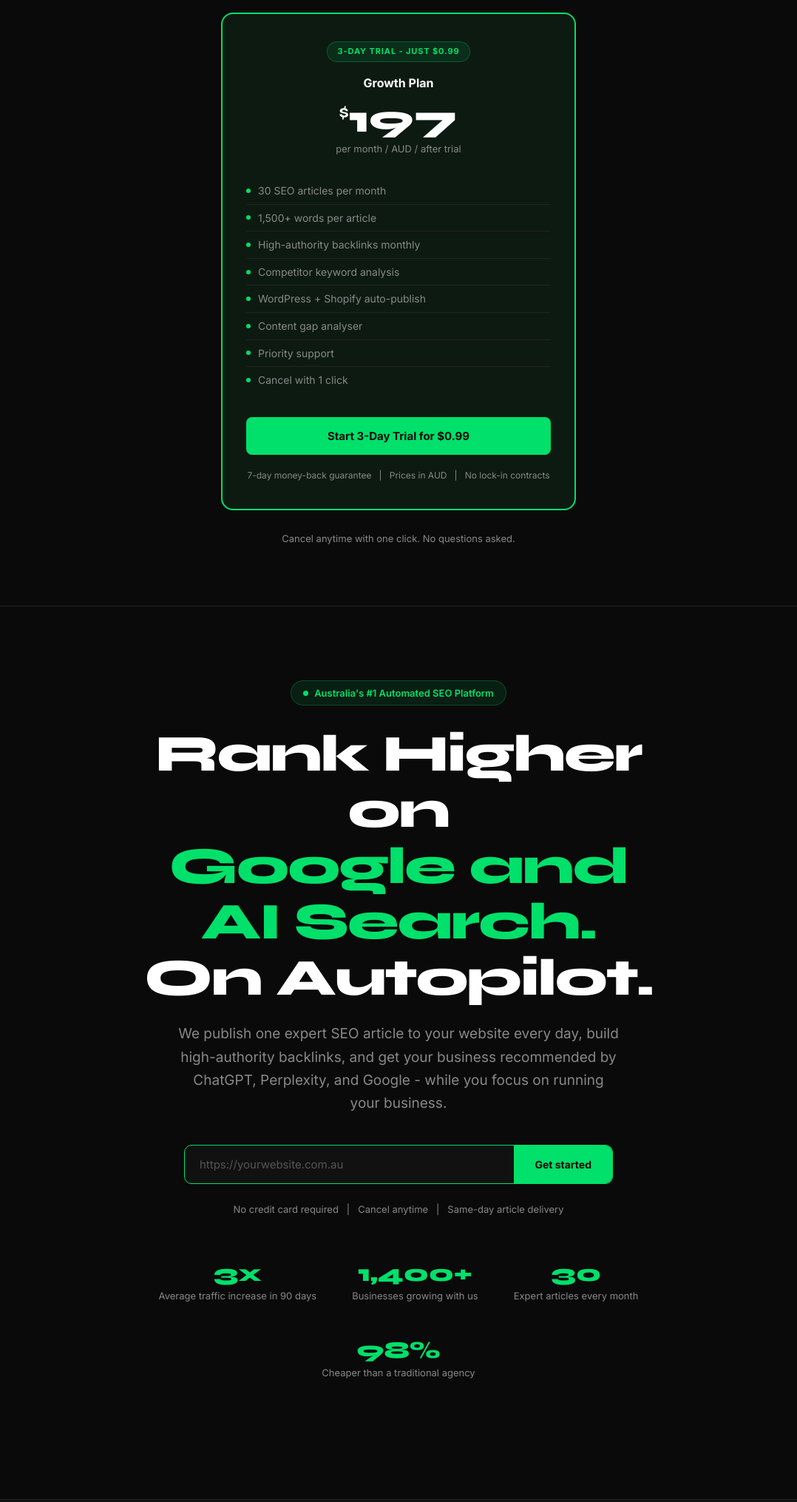
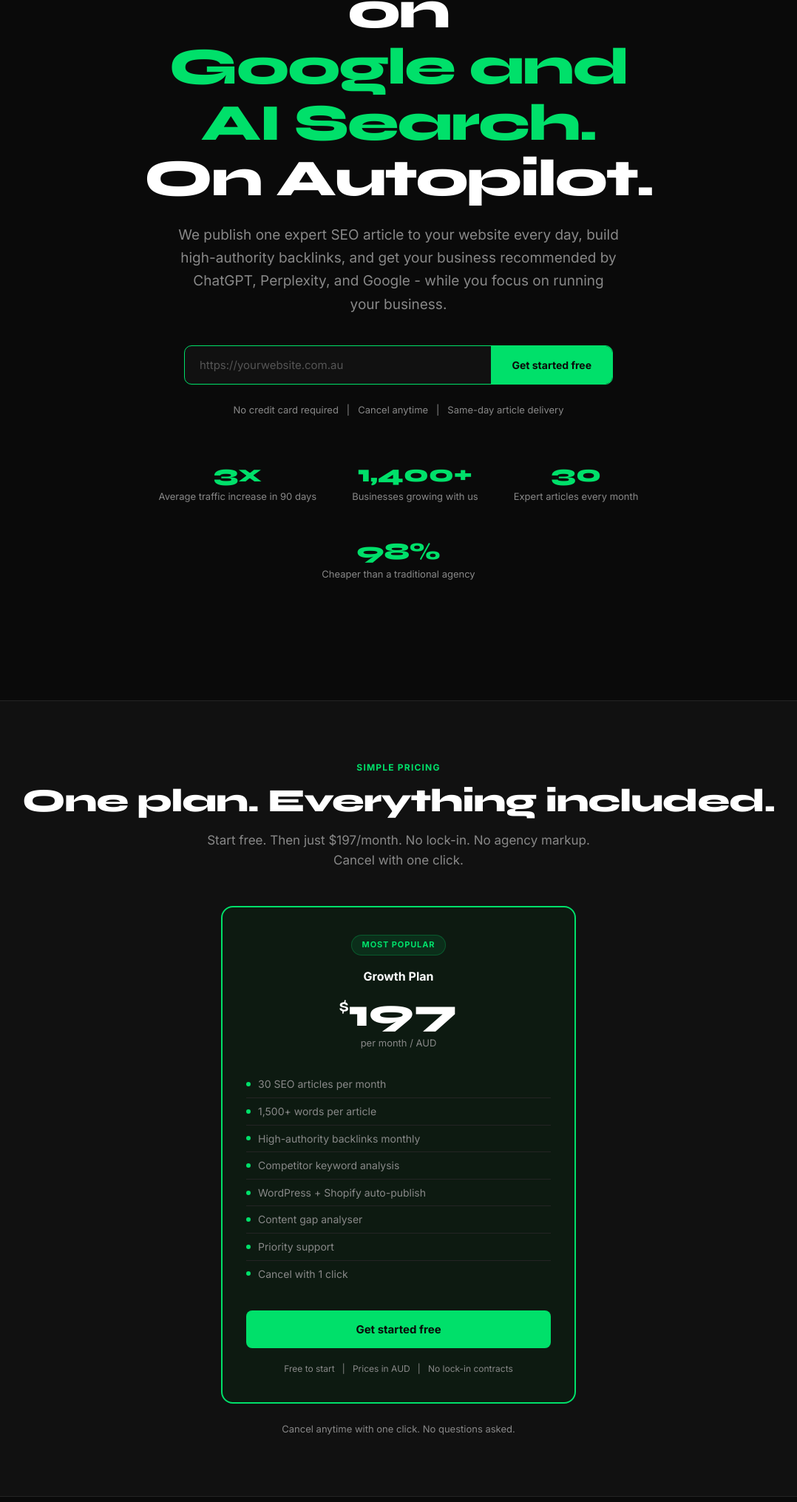
Before and after one commit to AKMRYPROJECTVAR/automateseo-landing, a plain HTML site: page index.html in a window 1280 px wide. Shown: the part 309-2340 px from the top of the page at 74% size, without its empty margins (101-1179 px from the left). Drawn offline with Linux system fonts and the light colour scheme.

Commit message:
Hero first, pricing second, remove all $0.99 language, free trial

```diff
--- a/index.html
+++ b/index.html
@@ -39,7 +39,7 @@ h2{font-family:'Syne',sans-serif;font-size:clamp(28px,4vw,44px);font-weight:800;
 .price-btn{width:100%;padding:16px;border-radius:8px;font-size:15px;font-weight:700;cursor:pointer;font-family:'Inter',sans-serif;border:none;background:var(--green);color:var(--black)}
 .price-btn:hover{background:var(--green-dim)}
 .price-guarantee{font-size:12px;color:var(--muted);margin-top:18px}
-.hero{max-width:860px;margin:0 auto;padding:100px 5% 80px;text-align:center}
+.hero{max-width:860px;margin:0 auto;padding:80px 5%;text-align:center}
 .hero-badge{display:inline-flex;align-items:center;gap:8px;background:rgba(0,224,106,0.1);border:1px solid rgba(0,224,106,0.25);border-radius:100px;padding:6px 16px;font-size:13px;color:var(--green);font-weight:600;margin-bottom:28px}
 .hero-badge-dot{width:7px;height:7px;border-radius:50%;background:var(--green)}
 h1{font-family:'Syne',sans-serif;font-size:clamp(38px,6vw,70px);font-weight:800;line-height:1.08;letter-spacing:-2px;color:var(--white);margin-bottom:22px}
@@ -114,19 +114,43 @@ footer{background:var(--black2);border-top:1px solid var(--border);padding:52px
 <nav>
   <div class="nav-logo">Automate<span>SEO</span></div>
   <div class="nav-links"><a href="#how">How it works</a><a href="#reviews">Reviews</a><a href="#pricing">Pricing</a><a href="#faq">FAQ</a></div>
-  <button class="nav-cta" onclick="handleSignup()">Start free trial</button>
+  <button class="nav-cta" onclick="handleSignup()">Get started free</button>
 </nav>
-<section id="pricing" style="background:var(--black);padding:60px 5% 80px">
+
+<!-- HERO FIRST -->
+<section style="padding:0;background:var(--black)">
+  <div class="hero">
+    <div class="hero-badge"><span class="hero-badge-dot"></span>Australia's #1 Automated SEO Platform</div>
+    <h1>Rank Higher on<br/><span>Google and AI Search.</span><br/>On Autopilot.</h1>
+    <p class="hero-sub">We publish one expert SEO article to your website every day, build high-authority backlinks, and get your business recommended by ChatGPT, Perplexity, and Google - while you focus on running your business.</p>
+    <div class="url-form">
+      <input type="text" id="hero-input" placeholder="https://yourwebsite.com.au"/>
+      <button onclick="handleHeroSubmit()">Get started free</button>
+    </div>
+    <p style="font-size:13px;color:var(--muted);margin-bottom:60px">No credit card required &nbsp; | &nbsp; Cancel anytime &nbsp; | &nbsp; Same-day article delivery</p>
+    <div class="stats">
+      <div class="stat-item"><div class="stat-num">3x</div><div class="stat-label">Average traffic increase in 90 days</div></div>
+      <div class="stat-item"><div class="stat-num">1,400+</div><div class="stat-label">Businesses growing with us</div></div>
+      <div class="stat-item"><div class="stat-num">30</div><div class="stat-label">Expert articles every month</div></div>
+      <div class="stat-item"><div class="stat-num">98%</div><div class="stat-label">Cheaper than a traditional agency</div></div>
+    </div>
+  </div>
+</section>
+
+<hr class="divider"/>
+
+<!-- PRICING SECOND -->
+<section id="pricing" style="background:var(--black2);padding:80px 5%">
   <div class="section-inner" style="text-align:center">
     <div class="section-tag">Simple pricing</div>
-    <h2>Start for $0.99. Cancel anytime.</h2>
-    <p class="section-sub" style="margin:0 auto 48px">Try AutomateSEO for 3 days, then just $197/month. No lock-in. No agency markup. Cancel with one click.</p>
+    <h2>One plan. Everything included.</h2>
+    <p class="section-sub" style="margin:0 auto 48px">Start free. Then just $197/month. No lock-in. No agency markup. Cancel with one click.</p>
     <div class="pricing-wrap">
       <div class="price-card">
-        <div class="price-tag">3-Day Trial - Just $0.99</div>
+        <div class="price-tag">Most Popular</div>
         <div class="price-name">Growth Plan</div>
         <div class="price-amount"><sup>$</sup>197</div>
-        <div class="price-period">per month / AUD / after trial</div>
+        <div class="price-period">per month / AUD</div>
         <ul class="price-features">
           <li>30 SEO articles per month</li>
           <li>1,500+ words per article</li>
@@ -137,34 +161,17 @@ footer{background:var(--black2);border-top:1px solid var(--border);padding:52px
           <li>Priority support</li>
           <li>Cancel with 1 click</li>
         </ul>
-        <button class="price-btn" onclick="handleSignup()">Start 3-Day Trial for $0.99</button>
-        <div class="price-guarantee">7-day money-back guarantee &nbsp; | &nbsp; Prices in AUD &nbsp; | &nbsp; No lock-in contracts</div>
+        <button class="price-btn" onclick="handleSignup()">Get started free</button>
+        <div class="price-guarantee">Free to start &nbsp; | &nbsp; Prices in AUD &nbsp; | &nbsp; No lock-in contracts</div>
       </div>
     </div>
-    <p style="font-size:13px;color:var(--muted);margin-top:28px">Cancel anytime with one click. No questions asked.</p>
+    <p style="font-size:13px;color:var(--muted);margin-top:24px">Cancel anytime with one click. No questions asked.</p>
   </div>
 </section>
+
 <hr class="divider"/>
-<section style="padding:0;background:var(--black)">
-  <div class="hero">
-    <div class="hero-badge"><span class="hero-badge-dot"></span>Australia's #1 Automated SEO Platform</div>
-    <h1>Rank Higher on<br/><span>Google and AI Search.</span><br/>On Autopilot.</h1>
-    <p class="hero-sub">We publish one expert SEO article to your website every day, build high-authority backlinks, and get your business recommended by ChatGPT, Perplexity, and Google - while you focus on running your business.</p>
-    <div class="url-form">
-      <input type="text" id="hero-input" placeholder="https://yourwebsite.com.au"/>
-      <button onclick="handleHeroSubmit()">Get started</button>
-    </div>
-    <p style="font-size:13px;color:var(--muted);margin-bottom:60px">No credit card required &nbsp; | &nbsp; Cancel anytime &nbsp; | &nbsp; Same-day article delivery</p>
-    <div class="stats">
-      <div class="stat-item"><div class="stat-num">3x</div><div class="stat-label">Average traffic increase in 90 days</div></div>
-      <div class="stat-item"><div class="stat-num">1,400+</div><div class="stat-label">Businesses growing with us</div></div>
-      <div class="stat-item"><div class="stat-num">30</div><div class="stat-label">Expert articles every month</div></div>
-      <div class="stat-item"><div class="stat-num">98%</div><div class="stat-label">Cheaper than a traditional agency</div></div>
-    </div>
-  </div>
-</section>
-<hr class="divider"/>
-<section style="background:var(--black2)">
+
+<section style="background:var(--black)">
   <div class="section-inner" style="text-align:center">
     <div class="section-tag">The difference</div>
     <h2>While you read this, AI is recommending your competitors</h2>
@@ -191,8 +198,10 @@ footer{background:var(--black2);border-top:1px solid var(--border);padding:52px
     </div>
   </div>
 </section>
+
 <hr class="divider"/>
-<section id="how" style="background:var(--black)">
+
+<section id="how" style="background:var(--black2)">
   <div class="section-inner">
     <div class="section-tag">How it works</div>
     <h2>From zero to ranking in four steps</h2>
@@ -205,8 +214,10 @@ footer{background:var(--black2);border-top:1px solid var(--border);padding:52px
     </div>
   </div>
 </section>
+
 <hr class="divider"/>
-<section id="reviews" style="background:var(--black2)">
+
+<section id="reviews" style="background:var(--black)">
   <div class="section-inner">
     <div class="section-tag">Customer reviews</div>
     <h2>Real businesses. Real results.</h2>
@@ -221,7 +232,9 @@ footer{background:var(--black2);border-top:1px solid var(--border);padding:52px
     </div>
   </div>
 </section>
+
 <hr class="divider"/>
+
 <section style="background:var(--black2);padding:52px 5%">
   <div class="section-inner" style="text-align:center">
     <p style="font-size:13px;color:var(--muted);margin-bottom:20px;letter-spacing:0.05em;text-transform:uppercase;font-weight:600">Works with your existing platform</p>
@@ -230,7 +243,9 @@ footer{background:var(--black2);border-top:1px solid var(--border);padding:52px
     </div>
   </div>
 </section>
+
 <hr class="divider"/>
+
 <section id="faq" style="background:var(--black)">
   <div class="section-inner" style="text-align:center">
     <div class="section-tag">FAQ</div>
@@ -246,16 +261,19 @@ footer{background:var(--black2);border-top:1px solid var(--border);padding:52px
     </div>
   </div>
 </section>
+
 <hr class="divider"/>
+
 <div class="cta-band">
   <h2>Start growing today.</h2>
   <p>Join 1,400+ businesses ranking higher on Google and AI search - on complete autopilot.</p>
   <div class="cta-band-form">
     <input type="text" placeholder="https://yourwebsite.com.au" id="cta-input"/>
-    <button onclick="handleCtaSubmit()">Get started</button>
+    <button onclick="handleCtaSubmit()">Get started free</button>
   </div>
-  <p class="cta-note">3-day trial for $0.99 &nbsp; | &nbsp; Then $197/month &nbsp; | &nbsp; Cancel anytime</p>
+  <p class="cta-note">Free to start &nbsp; | &nbsp; $197/month after &nbsp; | &nbsp; Cancel anytime</p>
 </div>
+
 <footer>
   <div class="footer-inner">
     <div class="footer-top">
@@ -270,6 +288,7 @@ footer{background:var(--black2);border-top:1px solid var(--border);padding:52px
     </div>
   </div>
 </footer>
+
 <script>
 function handleSignup(){window.location.href='/signup.html';}
 function handleHeroSubmit(){var u=document.getElementById('hero-input').value.trim();window.location.href='/signup.html'+(u?'?url='+encodeURIComponent(u):'');}
```
